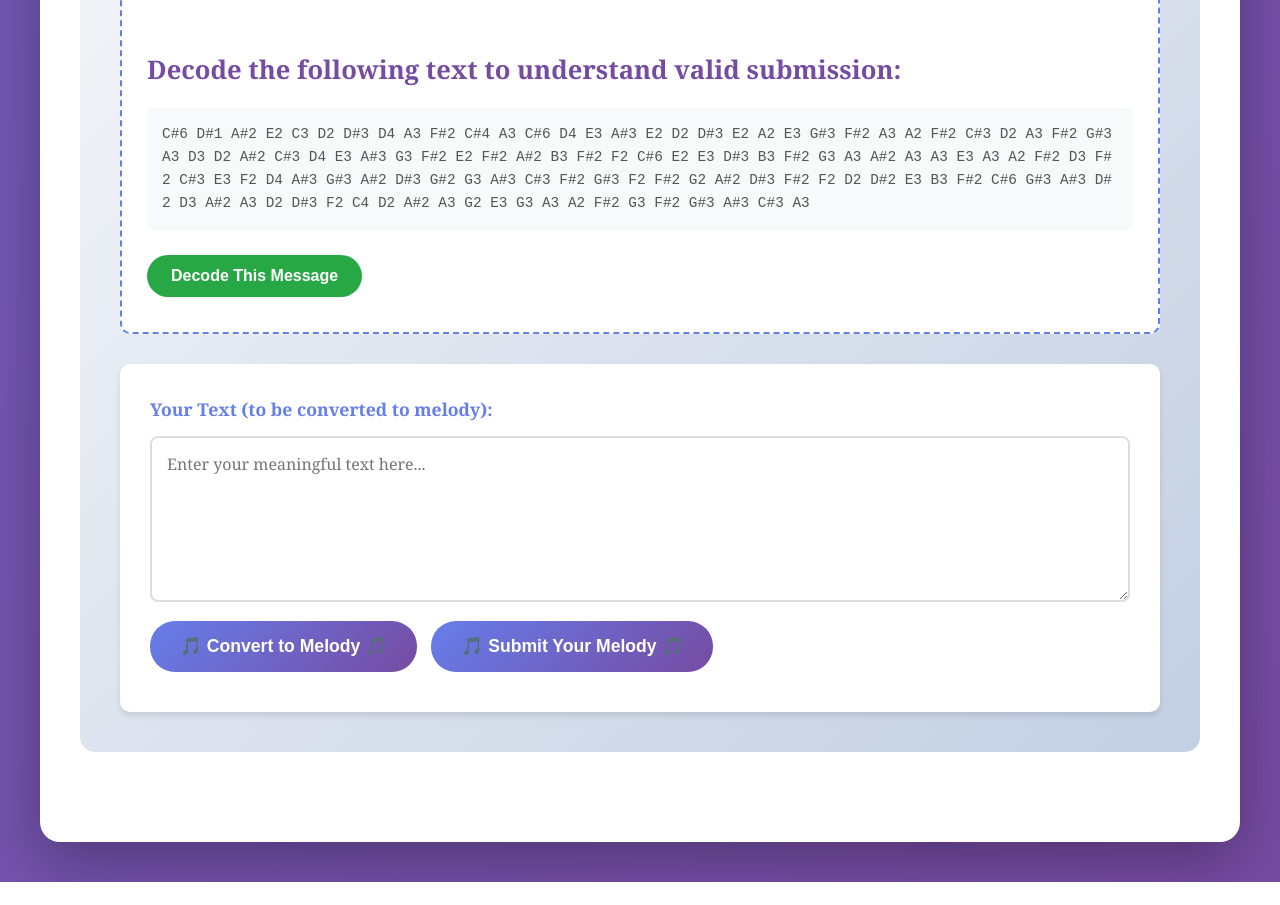
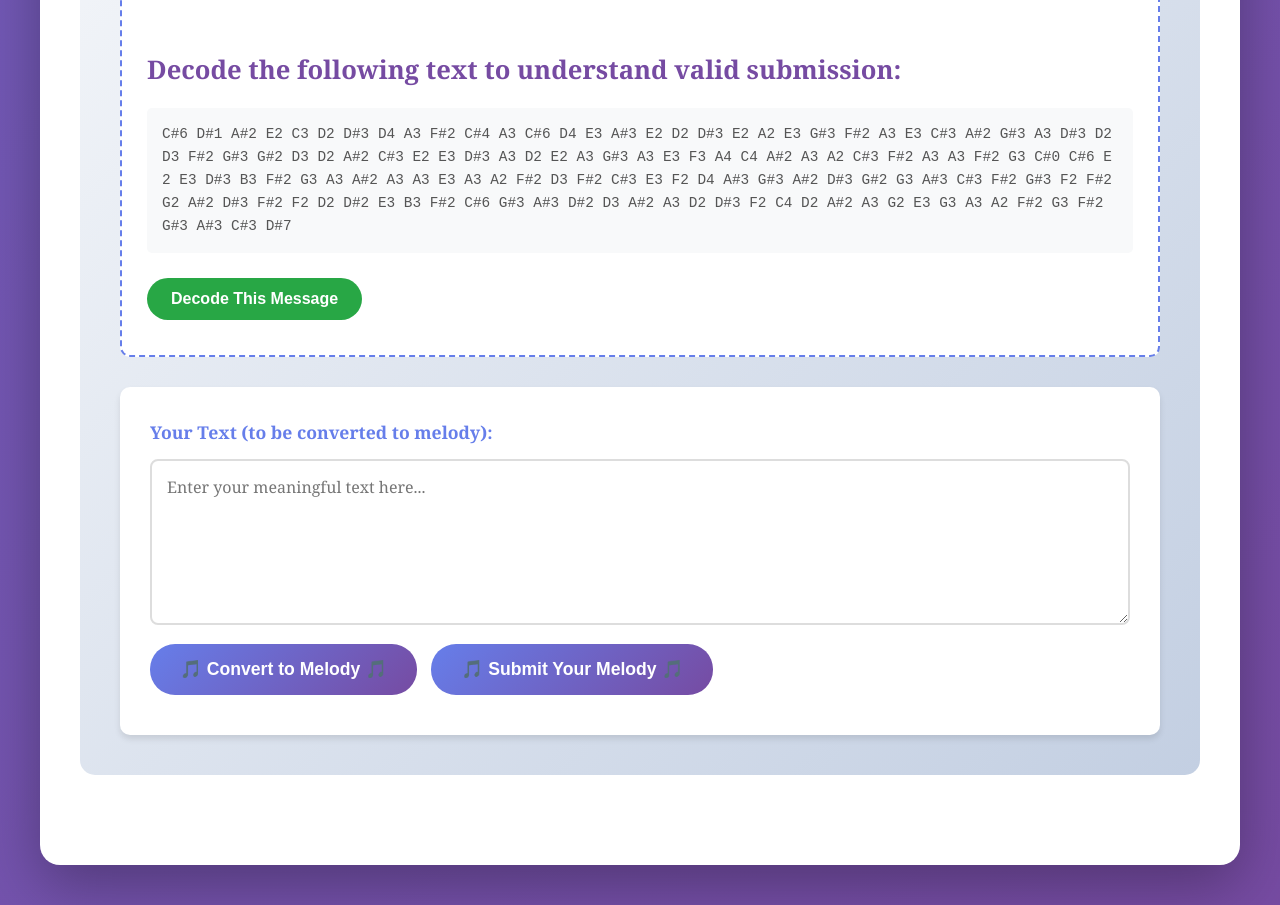
Before and after one commit to emilydavisuniversal-droid/marzovaa, a plain HTML site: page index.html in a window 1280 px wide. Shown: the part 6261-7166 px from the top of the page. Before the commit the page ends 7143 px from the top, so only its background shows below. Drawn offline with Linux system fonts and the light colour scheme.

Commit message:
Update encoded text in index.html

```diff
--- a/index.html
+++ b/index.html
@@ -90,7 +90,7 @@
 
             <div class="decode-section">
                 <h3>Decode the following text to understand valid submission:</h3>
-                <p class="encoded-text">C#6 D#1 A#2 E2 C3 D2 D#3 D4 A3 F#2 C#4 A3 C#6 D4 E3 A#3 E2 D2 D#3 E2 A2 E3 G#3 F#2 A3 A2 F#2 C#3 D2 A3 F#2 G#3 A3 D3 D2 A#2 C#3 D4 E3 A#3 G3 F#2 E2 F#2 A#2 B3 F#2 F2 C#6 E2 E3 D#3 B3 F#2 G3 A3 A#2 A3 A3 E3 A3 A2 F#2 D3 F#2 C#3 E3 F2 D4 A#3 G#3 A#2 D#3 G#2 G3 A#3 C#3 F#2 G#3 F2 F#2 G2 A#2 D#3 F#2 F2 D2 D#2 E3 B3 F#2 C#6 G#3 A#3 D#2 D3 A#2 A3 D2 D#3 F2 C4 D2 A#2 A3 G2 E3 G3 A3 A2 F#2 G3 F#2 G#3 A#3 C#3 A3</p>
+                <p class="encoded-text">C#6 D#1 A#2 E2 C3 D2 D#3 D4 A3 F#2 C#4 A3 C#6 D4 E3 A#3 E2 D2 D#3 E2 A2 E3 G#3 F#2 A3 E3 C#3 A#2 G#3 A3 D#3 D2 D3 F#2 G#3 G#2 D3 D2 A#2 C#3 E2 E3 D#3 A3 D2 E2 A3 G#3 A3 E3 F3 A4 C4 A#2 A3 A2 C#3 F#2 A3 A3 F#2 G3 C#0 C#6 E2 E3 D#3 B3 F#2 G3 A3 A#2 A3 A3 E3 A3 A2 F#2 D3 F#2 C#3 E3 F2 D4 A#3 G#3 A#2 D#3 G#2 G3 A#3 C#3 F#2 G#3 F2 F#2 G2 A#2 D#3 F#2 F2 D2 D#2 E3 B3 F#2 C#6 G#3 A#3 D#2 D3 A#2 A3 D2 D#3 F2 C4 D2 A#2 A3 G2 E3 G3 A3 A2 F#2 G3 F#2 G#3 A#3 C#3 D#7</p>
                 <button class="decode-btn" id="decode-btn">Decode This Message</button>
                 <div class="decoded-result" id="decoded-result"></div>
             </div>
```
